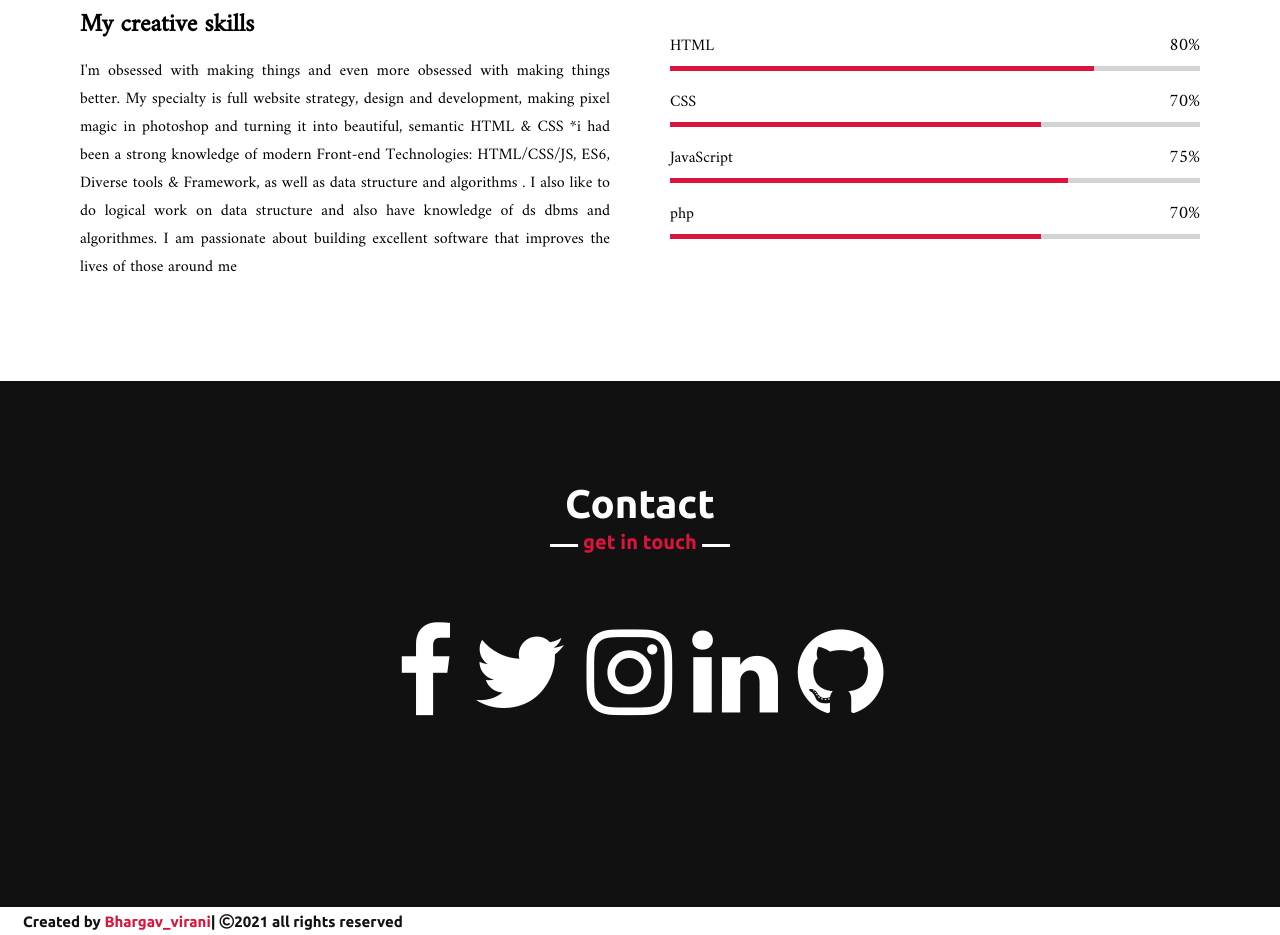
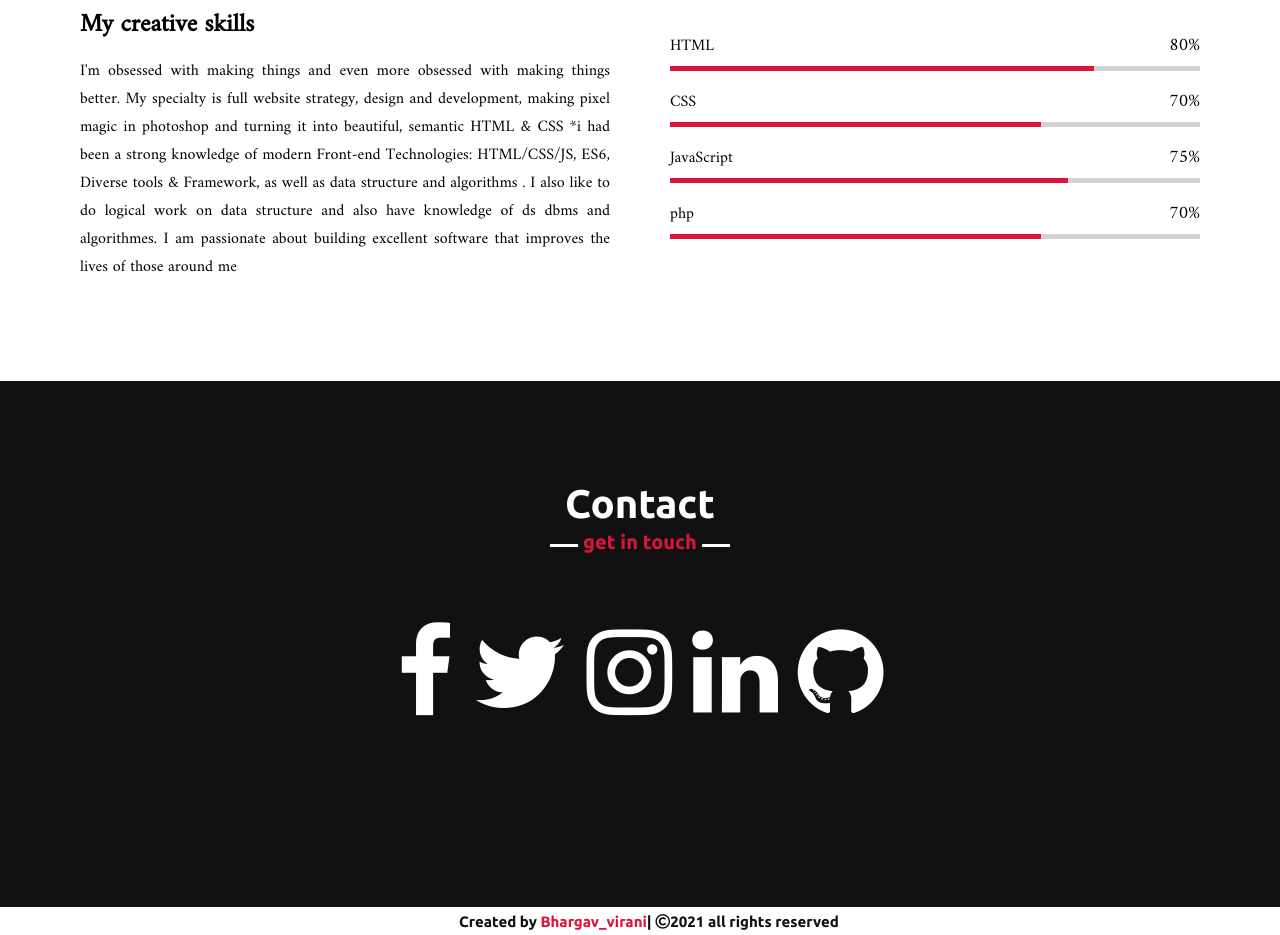
Before and after one commit to BMvirani/Portfolio, a plain HTML site: page index.html in a window 1280 px wide. Shown: the part 1980-2915 px from the top of the page. Drawn offline with nearby package versions, Linux system fonts and the light colour scheme.

Commit message:
Update style.css

```diff
--- a/style.css
+++ b/style.css
@@ -377,7 +377,7 @@ section .title::after{
 
 /* footer styling */
 footer{
-    margin-left: 450px;
+    text-align: center;
     font-family: 'Bubblegum Sans', cursive;
     font-family: 'Ubuntu', sans-serif;
 }
```
